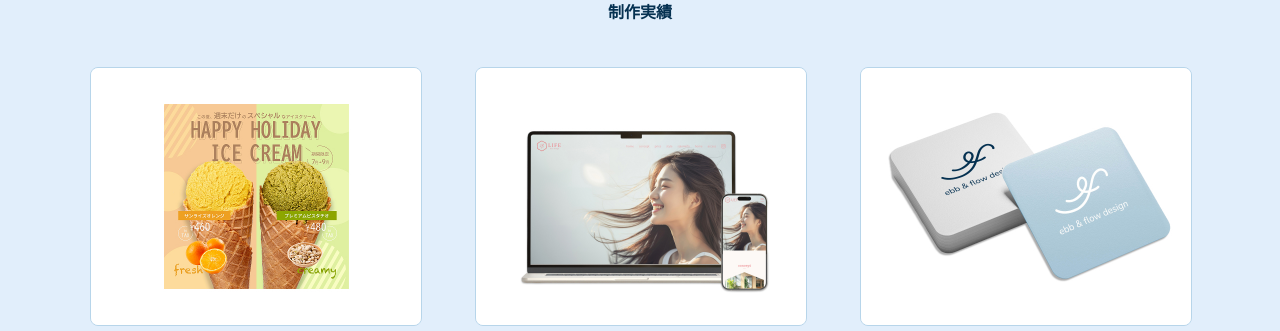
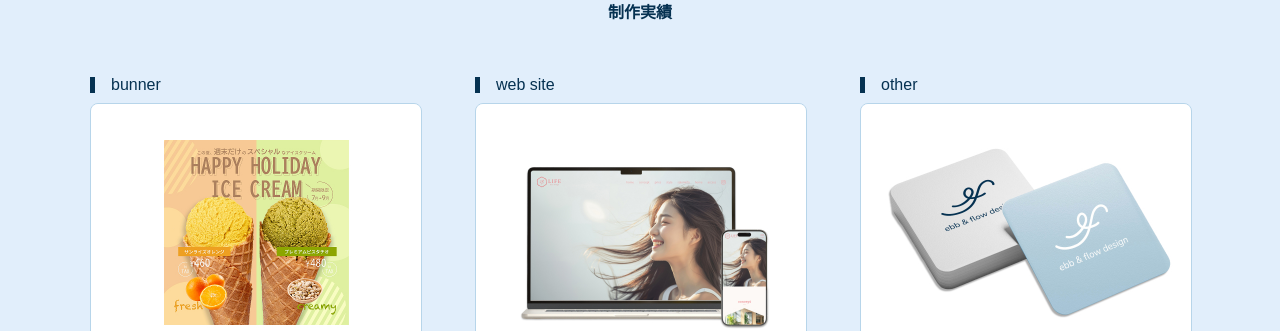
Before and after one commit to yyyuriko18/portfolio__harui, a plain HTML site: page index.html in a window 1280 px wide. Shown: the part 3230-3561 px from the top of the page. Drawn offline with nearby package versions, Linux system fonts and the light colour scheme; a web font is replaced by a local one.

Commit message:
リンク追加

```diff
--- a/css/style.css
+++ b/css/style.css
@@ -341,6 +341,15 @@ div.fluid-line {
     position: relative;
     padding-bottom: 145px;
 }
+
+.top-works-title{
+    font-size: 16px;
+    margin-top: 10px;
+    margin-bottom: 10px;
+    border-left: 5px solid #053151;
+    padding-left: 16px;
+}
+
 .works-wave{
     width: 100%;
     margin-top: 81px;
@@ -375,6 +384,16 @@ div.fluid-line {
 
 .works-inner{
     width: 330px;
+}
+
+#works img {
+    width: 100%;
+    transition: transform 0.8s ease;
+    transform: scale(1);
+}
+
+#works img:hover {
+    transform: scale(1.05);
 }
 
 .works-img{
--- a/index.html
+++ b/index.html
@@ -166,15 +166,18 @@
             <h3 class="works-sub-title">制作実績</h3>
             <div class="works-container">
                 <div class="works-inner">
-                    <img src="./img/pc/topworks_1.jpg" class="works-img" alt="アイスクリームショップ">
+                    <p class="top-works-title">bunner</p>
+                    <a href="./icecrem-bunner.html"><img src="./img/pc/topworks_1.jpg" class="works-img" alt="アイスクリームショップ"></a>
                     <p class="works-text">アイスクリームショップのバナー</p>
                 </div>
                 <div class="works-inner">
-                    <img src="./img/pc/topworks_3.jpg" class="works-img" alt="美容院website">
+                    <p class="top-works-title">web site</p>
+                    <a href="./life-website.html"><img src="./img/pc/topworks_3.jpg" class="works-img" alt="美容院website"></a>
                     <p class="works-text">美容院のホームページ</p>
                 </div>
                 <div class="works-inner">
-                    <img src="./img/pc/topworks_2.jpg" class="works-img" alt="Ebb & Flowロゴ">
+                    <p class="top-works-title">other</p>
+                    <a href="./ebb-and-flow-logo.html"><img src="./img/pc/topworks_2.jpg" class="works-img" alt="Ebb & Flowロゴ"></a>
                     <p class="works-text">ebb & flowロゴデザイン</p>
                 </div>
 
```
Also changed, not shown: 1 other file.
